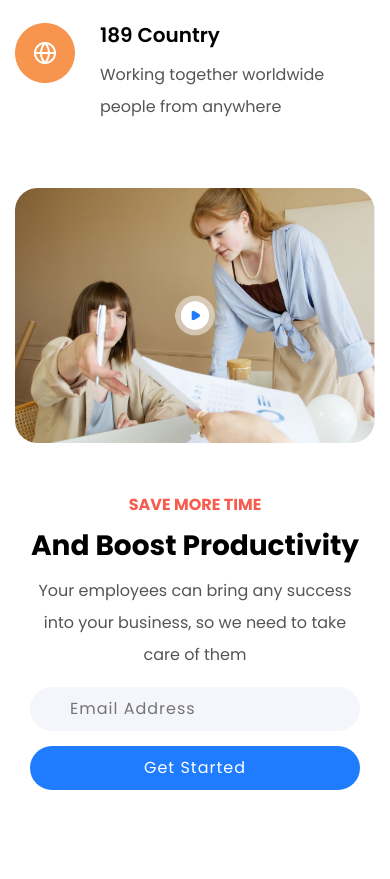
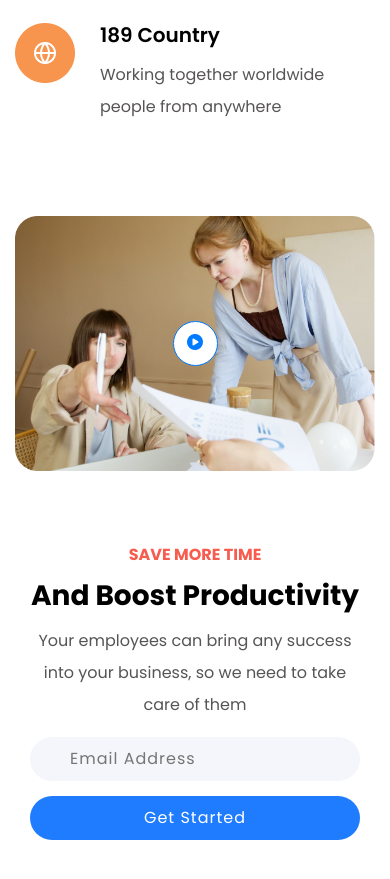
Before and after one commit to huynhnhuuit/payna-fn, a plain HTML site: page index.html in a window 390 px wide. Shown: the part 1585-2464 px from the top of the page. Before the commit the page ends 2435 px from the top, so only its background shows below. Drawn offline with nearby package versions, Linux system fonts and the light colour scheme.

Commit message:
add button and video

```diff
--- a/css/style.css
+++ b/css/style.css
@@ -145,6 +145,26 @@ section {
 	margin-left: -30px;
 }
 
+.row .col-lg-6 .video2{
+	background-image: url('../img/Group\ 26.png');
+	min-height: 400px;
+	background-position: center;
+	background-size: contain;
+	background-repeat: no-repeat;
+	display: flex;
+	justify-content: center;
+}
+.row .video2 .btn-click{
+	margin-top: auto;
+	margin-bottom: auto;
+}
+.row .video2 .btn-click button{
+	height: 60px;
+    width: 60px;
+    background-color: #fff;
+    color: #007bff;
+    border-radius: 50%;
+}
 @media screen and (max-width: 992px) {
     /* section{
         padding-top: 60px;
@@ -192,7 +212,11 @@ section {
     }
     #contact1{
         padding-bottom: 60px;
+		padding-top: 0px;
     }
+	#contact1 .c-content {
+		padding-top: 0px;
+	}
     #email {
 		width: 100%;
 		border-radius: 50px !important;
@@ -218,4 +242,13 @@ section {
         bottom: 15px;
         right: 15px;
     }
+	.row .video2 .btn-click button{
+		height: 45px;
+		width: 45px;
+
+	}
+	.row .col-lg-6 .video2{
+		max-height: 300px;
+	}
+
 }
--- a/index.html
+++ b/index.html
@@ -11,6 +11,7 @@
     <script src="https://kit.fontawesome.com/27f42eef5d.js" crossorigin="anonymous"></script>
     <link href="https://fonts.googleapis.com/css2?family=Poppins:wght@100;400;600;700&display=swap" rel="stylesheet">
     <!-- Bootstrap CSS -->
+
     <link rel="stylesheet" href="https://stackpath.bootstrapcdn.com/bootstrap/4.3.1/css/bootstrap.min.css" integrity="sha384-ggOyR0iXCbMQv3Xipma34MD+dH/1fQ784/j6cY/iJTQUOhcWr7x9JvoRxT2MZw1T" crossorigin="anonymous">
   </head>
   <body>
@@ -195,8 +196,45 @@
                 <div class="row">
                     <div class="col-lg-6 col-md-12">
                         <div class="video2">
-                            <img src="./img/Group 26.png" alt="" width="100%">
-                        </div>
+                            <div class="btn-click">
+                                <button type="button" class="btn btn-primary video-btn" data-toggle="modal" data-src="https://www.youtube.com/embed/IP7uGKgJL8U?badge=0&autoplay=1&loop=1" data-target="#myModal">
+                                  <i class="fa-solid fa-circle-play"></i>
+                                </button>
+                              <!-- <div id="video-btn" class="modal fade">
+                                  <div class="modal-dialog">
+                                      <div class="modal-content">
+                                          <div class="modal-header">
+                                              <button type="button"
+                                                      class="close"
+                                                      data-dismiss="modal"
+                                                      aria-hidden="true">×</button>
+                                          </div>
+                                          <div class="modal-body">
+                                              <iframe id="video-auto" width="460px" height="300px"
+                                                      src="https://www.youtube.com/embed/IP7uGKgJL8U?autoplay=1&mute=1"
+                                                      frameborder="0" allowfullscreen onload='resizeIframe(this)'>
+                                              </iframe>
+
+                                          </div>
+                                      </div>
+                                  </div>
+                            </div> -->
+                              <div class="modal fade" id="myModal" tabindex="-1" role="dialog" aria-labelledby="exampleModalLabel" aria-hidden="true">
+                                <div class="modal-dialog" role="document">
+                                  <div class="modal-content">
+                                    <div class="modal-body">
+                                     <button type="button" class="close" data-dismiss="modal" aria-label="Close">
+                                      <span aria-hidden="true">&times;</span>
+                                      </button>
+                                      <div class="embed-responsive embed-responsive-16by9">
+                                        <iframe class="embed-responsive-item" src="" id="video"  allowscriptaccess="always" allow="autoplay"></iframe>
+                                      </div>
+                                    </div>
+                                  </div>
+                                </div>
+                              </div>
+                            </div>
+                          </div>
                     </div>
                     <div class="col-lg-6 col-md-12 c-content">
                         <h4>SAVE MORE TIME</h4>
@@ -217,7 +255,8 @@
     <script src="https://code.jquery.com/jquery-3.3.1.slim.min.js" integrity="sha384-q8i/X+965DzO0rT7abK41JStQIAqVgRVzpbzo5smXKp4YfRvH+8abtTE1Pi6jizo" crossorigin="anonymous"></script>
     <script src="https://cdnjs.cloudflare.com/ajax/libs/popper.js/1.14.7/umd/popper.min.js" integrity="sha384-UO2eT0CpHqdSJQ6hJty5KVphtPhzWj9WO1clHTMGa3JDZwrnQq4sF86dIHNDz0W1" crossorigin="anonymous"></script>
     <script src="https://stackpath.bootstrapcdn.com/bootstrap/4.3.1/js/bootstrap.min.js" integrity="sha384-JjSmVgyd0p3pXB1rRibZUAYoIIy6OrQ6VrjIEaFf/nJGzIxFDsf4x0xIM+B07jRM" crossorigin="anonymous"></script>
-    <script>
+  <!-- js button scroll-top -->
+  <script>
         var mybutton = document.getElementById("myBtn");
 
         window.onscroll = function() {scrollFunction()};
@@ -233,6 +272,35 @@
           document.body.scrollTop = 0;
           document.documentElement.scrollTop = 0;
         }
-        </script>
+    </script>
+    <!-- <script>
+      $(document).ready(function() {
+          var url = $("#video-auto").attr('src');
+          $("#video-btn").on('hide.bs.modal', function() {
+              $("#video-auto").attr('src', '');
+          });
+          $("#video-btn").on('show.bs.modal', function() {
+              $("#video-auto").attr('src', url);
+          });
+      });
+  </script> -->
+  <script>
+    $(document).ready(function() {
+    var $videoSrc;
+    $('.video-btn').click(function() {
+    $videoSrc = $(this).data( "src" );
+    });
+    console.log($videoSrc);
+
+    $('#myModal').on('shown.bs.modal', function (e) {
+
+    $("#video").attr('src',$videoSrc + "?autoplay=1&amp;modestbranding=1&amp;showinfo=0" );
+    })
+
+    $('#myModal').on('hide.bs.modal', function (e) {
+    $("#video").attr('src',$videoSrc);
+    })
+    });
+  </script>
   </body>
 </html>
```
Also changed, not shown: js/script.js (line endings or trailing spaces).
